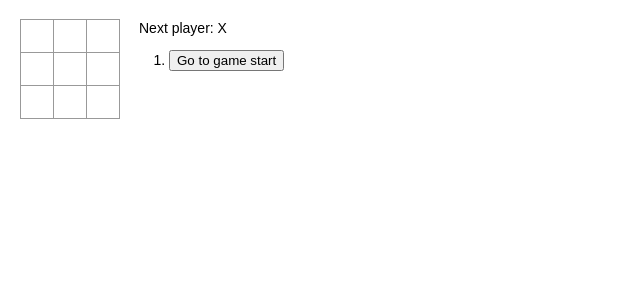
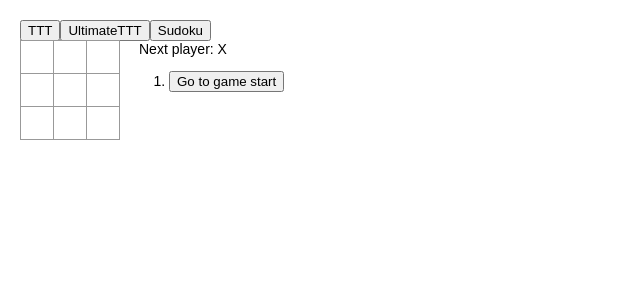
Before and after one commit to nkanchinadam/simple-games, a React (Create React App) app: page / in a window 1280 px wide. Shown: the top 300 px of the page, without its empty margins (0-640 px from the left). Built offline with nearby package versions, Linux system fonts and the light colour scheme.

Commit message:
added basic game changer functionality in App.tsx and fixed some errors within Sudoku

```diff
--- a/src/components/App.tsx
+++ b/src/components/App.tsx
@@ -1,9 +1,23 @@
-import React from 'react';
+import React, { useState } from 'react';
 import '../index.css';
 import TicTacToe from './TicTacToe/TicTacToe';
 import UltimateTTT from './UltimateTTT/UltimateTTT';
 import Sudoku from './Sudoku/Sudoku';
 
 export default function App() {
-  return <TicTacToe />
+  const [game, setGame] = useState<JSX.Element[]>([<TicTacToe />, <UltimateTTT />, <Sudoku />]);
+  const [index, setIndex] = useState(0);
+
+  const changeGame = (i: number): void => {
+    setIndex(i);
+  }
+
+  return (
+    <>
+      <button onClick={() => changeGame(0)}>TTT</button>
+      <button onClick={() => changeGame(1)}>UltimateTTT</button>
+      <button onClick={() => changeGame(2)}>Sudoku</button>
+      {game[index]}
+    </>
+  )
 }
--- a/src/components/Sudoku/Sudoku.tsx
+++ b/src/components/Sudoku/Sudoku.tsx
@@ -64,7 +64,7 @@ export default function Sudoku() {
       else if(e.key === 'Backspace') {
         squares[selectedX][selectedY] = null;
       }
-      setSquares(squares);
+      setSquares(squares.slice());
     }
   }
 
--- a/src/components/Sudoku/SudokuBoard.tsx
+++ b/src/components/Sudoku/SudokuBoard.tsx
@@ -1,5 +1,4 @@
 import React from 'react';
-import { Key } from 'readline';
 import '../../index.css';
 import Square from '../Square';
 import { SudokuPiece, SudokuIndex } from '../types';
--- a/src/components/UltimateTTT/UltimateBoard.tsx
+++ b/src/components/UltimateTTT/UltimateBoard.tsx
@@ -1,5 +1,5 @@
 import React from 'react';
-import '../index.css';
+import '../../index.css';
 import TTTBoard from '../TicTacToe/TTTBoard';
 import { TicTacToePiece, TTTIndex } from '../types';
 
--- a/src/components/UltimateTTT/UltimateTTT.tsx
+++ b/src/components/UltimateTTT/UltimateTTT.tsx
@@ -1,5 +1,5 @@
 import React, { useState } from 'react';
-import '../index.css';
+import '../../index.css';
 import UltimateBoard from './UltimateBoard';
 import { calculateWinner, tieCheck } from '../TicTacToe/ticTacToeHelpers';
 import { calculateUltimateWinner, createReducedBoard } from './ultimateTTTHelpers';
@@ -78,7 +78,7 @@ export default function UltimateTTT() {
       </div>
       <div className="game-info">
         <div>{status}</div>
-        {winner || <div>boardDisplay</div>}
+        {winner || <div>{boardDisplay}</div>}
         <ol>{moves}</ol>
       </div>
     </div>
```
